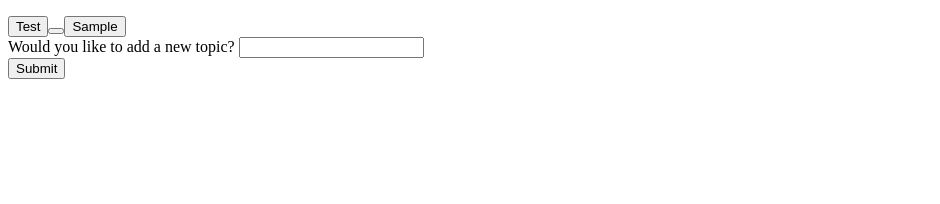
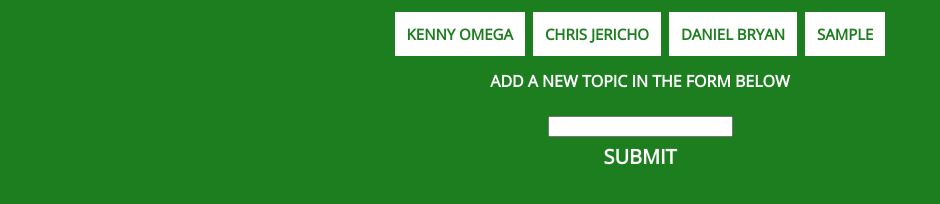
Before and after one commit to justinvert/Giphy-API, a plain HTML site: page index.html in a window 1280 px wide. Both pictures are taken after typing "Sample" into the empty fields and a click on the input "Submit". Shown: the whole page, without its empty margins (0-940 px from the left). Drawn offline with nearby package versions, Linux system fonts and the light colour scheme.

Commit message:
Changes made

```diff
--- /dev/null
+++ b/assets/css/style.css
@@ -0,0 +1,62 @@
+
+body{
+  background: #1c7e1e;
+  font-family: 'Open Sans', sans-serif;
+}
+p{
+text-transform: uppercase;
+text-align: center;
+font-size: 20px;
+font-weight:bold;
+color:#fff;
+}
+
+#sortedGIFS{
+text-align: center;
+}
+
+.test{
+border: 1px solid #fff;
+}
+
+#topics-list{
+text-align: center;
+}
+#topic-form{
+text-align: center;
+}
+
+#add-topic{
+background: #1c7e1e;
+border: none;
+font-size: 20px;
+text-transform: uppercase;
+color: #fff;
+font-weight: bold;
+margin-top:5px;
+font-family: 'Open Sans', sans-serif;
+}
+
+button{
+padding: 12px;
+color: #1c7e1e;
+background: #fff;
+border: none;
+font-size: 15px;
+font-weight: bold;
+text-transform: uppercase;
+margin: 4px;
+display: inline-block;
+font-family: 'Open Sans', sans-serif;
+}
+
+label{
+color: #fff;
+font-weight: bold;
+text-transform: uppercase;
+font-family: 'Open Sans', sans-serif;
+}
+
+#topic-form{
+padding:10px;
+}
--- /dev/null
+++ b/assets/javascript/app.js
@@ -0,0 +1,80 @@
+function emptyDIV(){
+    $("#sortedGIFS").empty();
+   }
+
+     var topics = ["Kenny Omega", "Chris Jericho", "Daniel Bryan"];
+//API KEY GOES HERE
+   var API = "";
+   function displayTopics() {
+  var topicData = $(this).attr("topic-data");
+    var queryURL = "https://api.giphy.com/v1/gifs/search?q=" + topicData + "&rating=pg-13&api_key=" + API + "&limit=10";
+
+
+    $.ajax({
+        url: queryURL,
+        method: "GET"
+
+    }).then(function(response){
+        var results = response.data;
+        console.log(response);
+        emptyDIV();
+        for (var i = 0; i < results.length; i++) {
+            var ratingDiv = $("<div>");
+
+            var p = $("<p>").text("Rated " + results[i].rating);
+            var gifIMG =$("<img>")
+            gifIMG.attr('src', results[i].images.fixed_height.url);
+            gifIMG.attr("data-still", results[i].images.fixed_height_still.url);
+            gifIMG.attr("data-animate", results[i].images.fixed_height.url);
+            gifIMG.attr("data-state", "still");
+            gifIMG.addClass('pause');
+            gifIMG.addClass('test');
+            // (p).appendTo(ratingDiv);
+            // (gifIMG).appendTo(ratingDiv);
+            // $("#sortedGIFS").append(ratingDiv);
+            (ratingDiv).append(p);
+            (ratingDiv).append(gifIMG);
+            $("#sortedGIFS").prepend(ratingDiv);
+        }
+        pauseGIF();
+
+    });
+
+   };
+
+   function topicButtons() {
+    $("#topics-list").empty();
+ for (var i = 0; i < topics.length; i++) {
+    //   $("#new").append(topics[i]);
+    var topicNames = $("<button>");
+  topicNames.addClass("topic-class");
+  topicNames.attr("topic-data", topics[i]);
+  topicNames.text(topics[i]);
+  $("#topics-list").append(topicNames);
+}};
+
+function pauseGIF(){
+   $(".pause").on("click", function() {
+      var state = $(this).attr("data-state");
+      if (state === "still") {
+        $(this).attr("src", $(this).attr("data-animate"));
+        $(this).attr("data-state", "animate");
+      } else {
+        $(this).attr("src", $(this).attr("data-still"));
+        $(this).attr("data-state", "still");
+      }
+    });
+}
+
+   $("#add-topic").on("click", function(event) {
+        event.preventDefault();
+        var topicAdd = $("#topic-input").val();
+        topics.push(topicAdd);
+        $("#topic-input").val(" ");
+        topicButtons();
+      });
+
+
+
+   $(document).on("click", ".topic-class", displayTopics);
+topicButtons();
--- a/index.html
+++ b/index.html
@@ -5,99 +5,22 @@
     <meta name="viewport" content="width=device-width, initial-scale=1.0">
     <meta http-equiv="X-UA-Compatible" content="ie=edge">
     <script src="https://cdnjs.cloudflare.com/ajax/libs/jquery/3.2.1/jquery.min.js"></script>
+    <link href="https://fonts.googleapis.com/css?family=Open+Sans" rel="stylesheet">
+    <link href="assets/css/style.css" rel="stylesheet">
+
     <title>GIPHY</title>
 </head>
 <body>
-    <style></style>
-<p id="new"></p>
+    <div id="topics-list" class=""></div>
+<form id="topic-form">
+        <label for="topic-input">Add a new topic in the form below</label></br></br>
+        <input type="text" id="topic-input"></br>
+        <input id="add-topic" type="submit" value="Submit">
+      </form>
+
 <div id="sortedGIFS">
     </div>
-<div id="topics-list" class="gif-options"></div>
-<form id="topic-form">
-        <label for="topic-input">Would you like to add a new topic?</label>
-        <input type="text" id="topic-input"><br>
-        <input id="add-topic" type="submit" value="Submit">
-      </form>
-    <script type="text/javascript">
 
-     var topics = ["Test", ""];
-
-  function topicButtons() {
-      $("#topics-list").empty();
- for (var i = 0; i < topics.length; i++) {
-    //   $("#new").append(topics[i]);
-    var topicNames = $("<button>");
-  topicNames.addClass("topic-class");
-  topicNames.attr("topic-data", topics[i]);
-  topicNames.text(topics[i]);
-  $("#topics-list").append(topicNames);
-}};
-topicButtons();
-
-   $("#add-topic").on("click", function(event) {
-        event.preventDefault();
-        var topicAdd = $("#topic-input").val();
-        topics.push(topicAdd);
-        $("#topic-input").val(" ");
-        topicButtons();
-      });
-
-
-
-
-   var API = "";
-   $("button").on("click", function() {
-  var topicData = $(this).attr("topic-data");
-    var queryURL = "https://api.giphy.com/v1/gifs/search?q=" + topicData + "&api_key=" + API + "&limit=10&rating=pg";
-
-
-    $.ajax({
-        url: queryURL,
-        method: "GET"
-
-    }).then(function(response){
-        var results = response.data;
-        console.log(response);
-        emptyDIV();
-        for (var i = 0; i < results.length; i++) {
-            var ratingDiv = $("<div>");
-            var p = $("<p>").text("Rated " + results[i].rating);
-            var gifIMG =$("<img>")
-            gifIMG.attr('src', results[i].images.fixed_height.url);
-            gifIMG.attr("data-still", results[i].images.fixed_height_still.url);
-            gifIMG.attr("data-animate", results[i].images.fixed_height.url);
-            gifIMG.attr("data-state", "still");
-
-            // (p).appendTo(ratingDiv);
-            // (gifIMG).appendTo(ratingDiv);
-            // $("#sortedGIFS").append(ratingDiv);
-            (ratingDiv).append(p);
-            (ratingDiv).append(gifIMG);
-            $("#sortedGIFS").prepend(ratingDiv);
-        }
-     pauseGIF();
-
-    });
-
-   } );
-   function pauseGIF() {
-        $(".gif-options").on("click", function() {
-      var state = $(this).attr("data-state");
-      if (state === "still") {
-        $(this).attr("src", $(this).attr("data-animate"));
-        $(this).attr("data-state", "animate");
-      } else {
-        $(this).attr("src", $(this).attr("data-still"));
-        $(this).attr("data-state", "still");
-      }
-    });
-   function emptyDIV(){
-    $("#sortedGIFS").empty();
-   }}
-
-
-
-
-</script>
+    <script type="text/javascript" src="assets/javascript/app.js" ></script>
 </body>
 </html>
```
Also changed, not shown: assets/images/new-topic.png (added), assets/images/topic-button.png (added), assets/images/topics.png (added), 1 other file.
